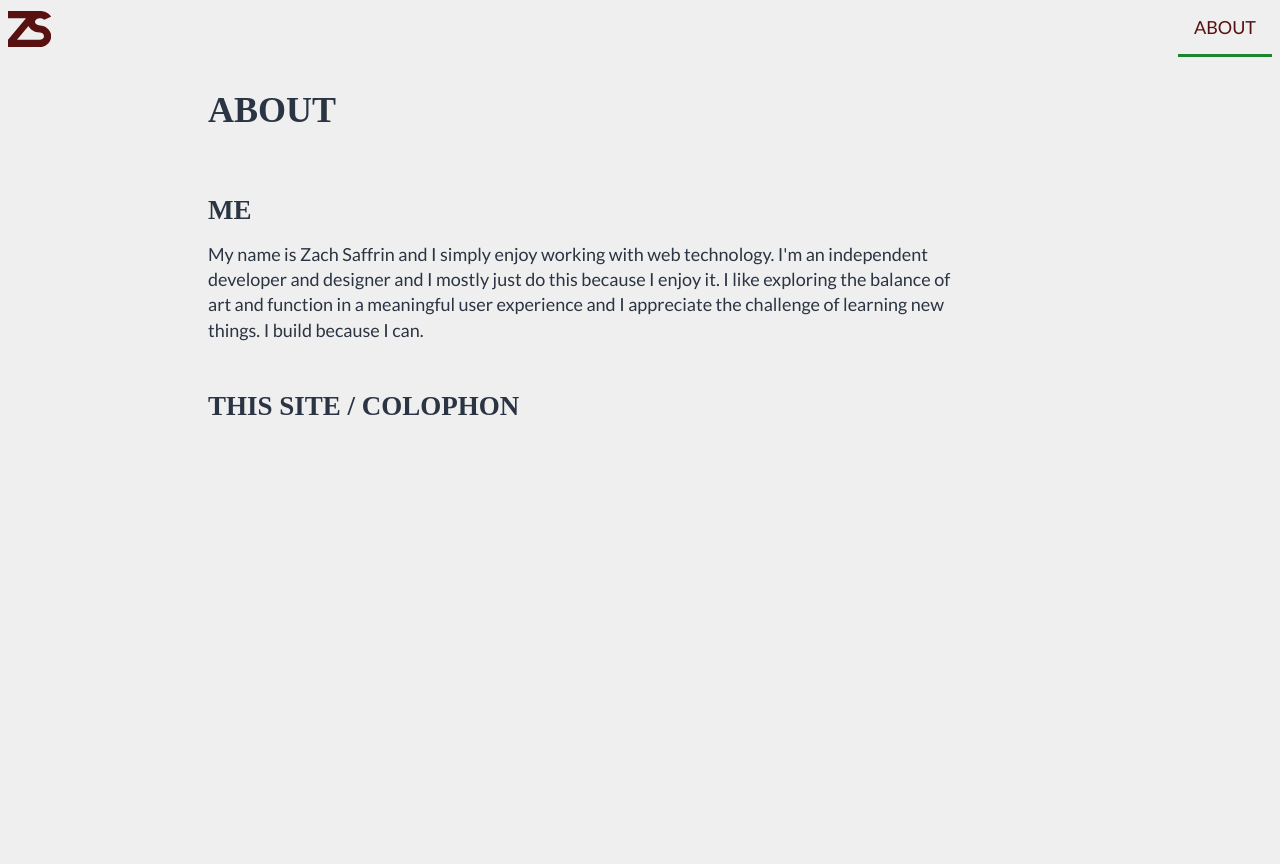
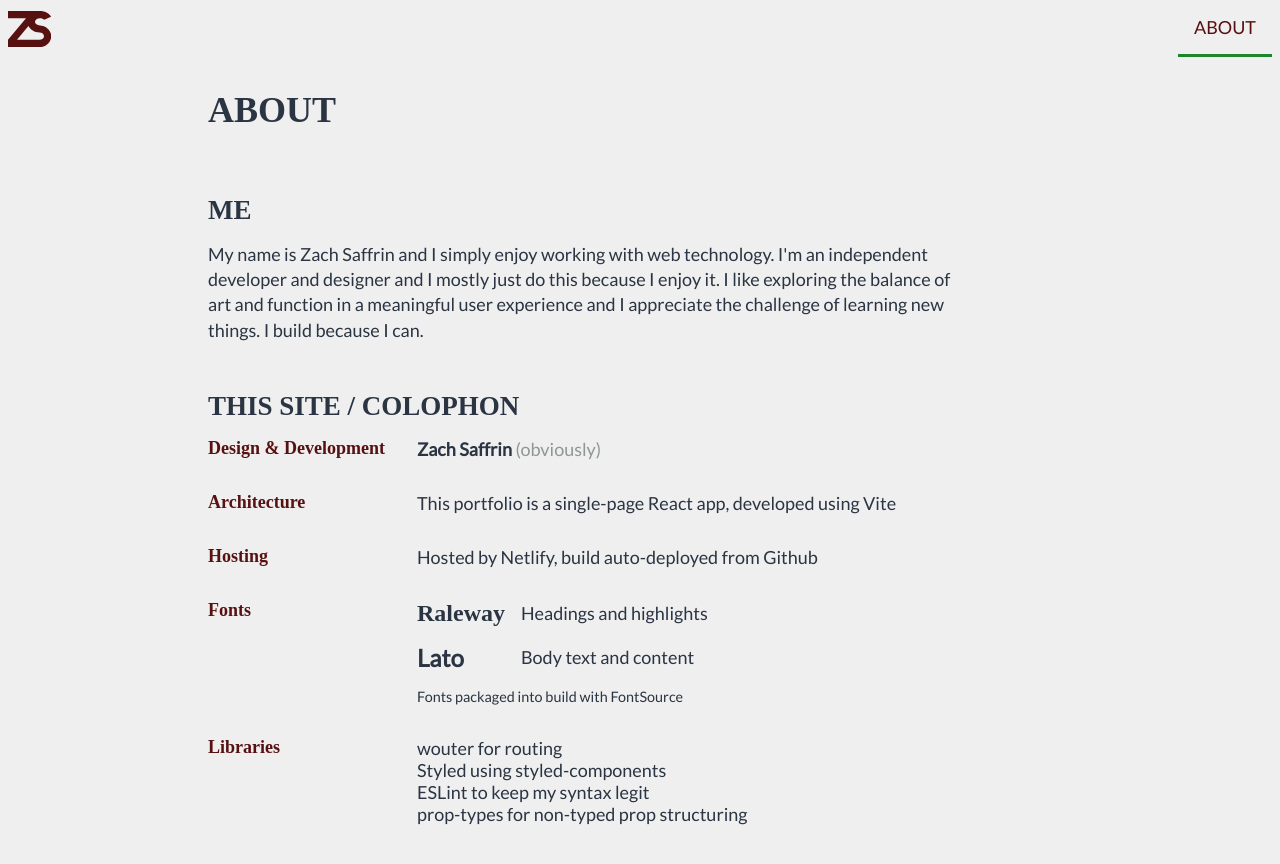
Before and after one commit to zsaffrin/zachsaffrin, a React (Vite) app: page /about in a window 1280 px wide. Shown: the top 864 px of the page. Before the commit the page ends 800 px from the top, so only its background shows below. Built offline with nearby package versions, Linux system fonts and the light colour scheme.

Commit message:
Setup credits table

```diff
--- a/src/components/App/Main/About/About.jsx
+++ b/src/components/App/Main/About/About.jsx
@@ -1,12 +1,71 @@
 import styled from 'styled-components';
+import '@fontsource/lato';
+import '@fontsource-variable/raleway';
 import { H, Page } from '../../../ui';
 
 const Hero = styled.div`
   padding-top: 1rem;
   padding-bottom: 3rem;
 `;
+
 const Section = styled.div`
   margin-bottom: 3rem;
+`;
+
+const TableLayout = styled.div(({ theme }) => {
+  const { space } = theme;
+
+  return `
+    display: grid;
+    grid-template-columns: max-content 1fr;
+    grid-gap: ${space.xl};
+  `;
+});
+
+const TableLabel = styled.div(({ theme }) => {
+  const { colors } = theme;
+
+  return `
+    color: ${colors.darkred};
+    font-family: 'Raleway Variable';
+    font-weight: bold;
+  `;
+});
+
+const Faded = styled.span(({ theme }) => {
+  const { colors } = theme;
+
+  return `
+    color: ${colors.medgray};
+  `;
+});
+
+const Small = styled.div`
+  font-size: 0.8em;
+`;
+
+const FontSamples = styled.div(({ theme }) => {
+  const { space } = theme;
+
+  return `
+    display: grid;
+    grid-template-columns: max-content 1fr;
+    grid-gap: ${space.lg};
+    align-items: center;
+    margin-bottom: ${space.lg};
+  `;
+});
+
+const LatoSample = styled.div`
+  font-family: 'Lato';
+  font-size: 1.5rem;
+  font-weight: bold;
+`;
+
+const RalewaySample = styled.div`
+  font-family: 'Raleway Variable';
+  font-size: 1.5rem;
+  font-weight: bold;
 `;
 
 const About = () => {
@@ -19,9 +78,56 @@ const About = () => {
         <H l={2}>Me</H>
         <p>My name is Zach Saffrin and I simply enjoy working with web technology. I&apos;m an independent developer and designer and I mostly just do this because I enjoy it. I like exploring the balance of art and function in a meaningful user experience and I appreciate the challenge of learning new things. I build because I can.</p>
       </Section>
-      <div>
+      <Section>
         <H l={2}>This Site / Colophon</H>
-      </div>
+        <TableLayout>
+          <TableLabel>
+            Design &amp; Development
+          </TableLabel>
+          <div>
+            <strong>Zach Saffrin</strong>
+            {' '}
+            <Faded>(obviously)</Faded>
+          </div>
+
+          <TableLabel>
+            Architecture
+          </TableLabel>
+          <div>
+            This portfolio is a single-page React app, developed using Vite
+          </div>
+
+          <TableLabel>
+            Hosting
+          </TableLabel>
+          <div>
+            Hosted by Netlify, build auto-deployed from Github
+          </div>
+
+          <TableLabel>
+            Fonts
+          </TableLabel>
+          <div>
+            <FontSamples>
+              <RalewaySample>Raleway</RalewaySample>
+              <div>Headings and highlights</div>
+              <LatoSample>Lato</LatoSample>
+              <div>Body text and content</div>
+            </FontSamples>
+            <Small>Fonts packaged into build with FontSource</Small>
+          </div>
+
+          <TableLabel>
+            Libraries
+          </TableLabel>
+          <div>
+            <div>wouter for routing</div>
+            <div>Styled using styled-components</div>
+            <div>ESLint to keep my syntax legit</div>
+            <div>prop-types for non-typed prop structuring</div>
+          </div>
+        </TableLayout>
+      </Section>
     </Page>
   );
 };
```
